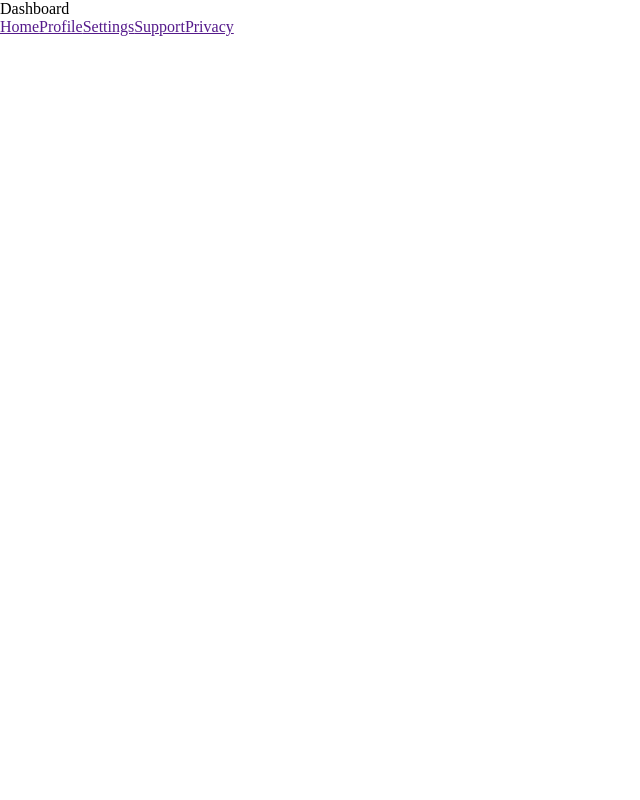
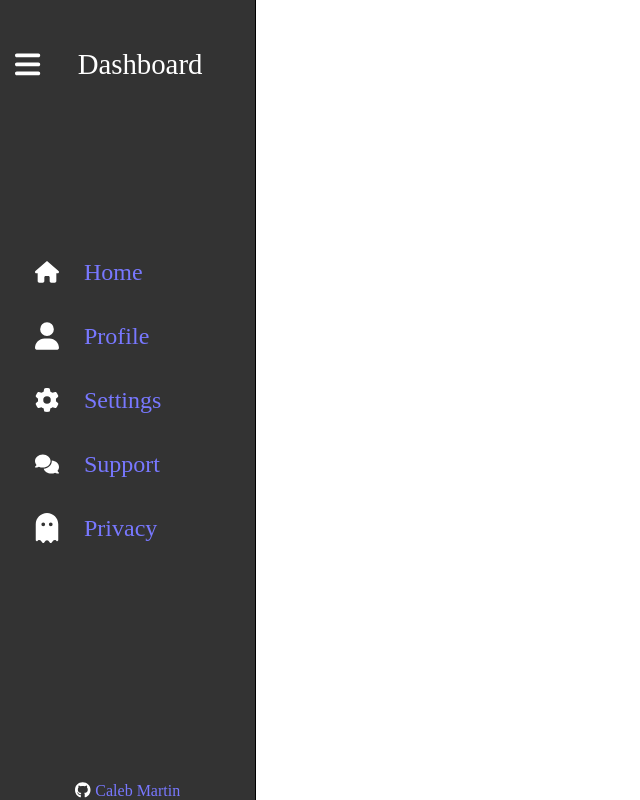
Before and after one commit to CMartin0-0/Dashboard_Project, a React (Vite) app: page / in a window 1280 px wide. Shown: the whole page, without its empty margins (0-640 px from the left). Built offline with nearby package versions, Linux system fonts and the light colour scheme.

Commit message:
feat(sidebar): finished work on sidebar
todo: revisit later to connect nav links

```diff
--- a/package.json
+++ b/package.json
@@ -11,6 +11,11 @@
     "prepare": "husky"
   },
   "dependencies": {
+    "@fortawesome/fontawesome-svg-core": "^6.7.2",
+    "@fortawesome/free-brands-svg-icons": "^6.7.2",
+    "@fortawesome/free-regular-svg-icons": "^6.7.2",
+    "@fortawesome/free-solid-svg-icons": "^6.7.2",
+    "@fortawesome/react-fontawesome": "^0.2.2",
     "react": "^19.0.0",
     "react-dom": "^19.0.0"
   },
--- a/src/App.css
+++ b/src/App.css
@@ -1,19 +1,100 @@
-/* || General styles */
+/* General Styles */
 * {
   box-sizing: border-box;
   margin: 0;
   padding: 0;
 }
 
-body {
+#root {
   height: 100vh;
   width: 100vw;
 }
 
 #base-layout {
   display: grid;
-  grid-template-columns: 20% 80%;
-  grid-template-rows: 20% 80%;
+  grid-template-columns: 20vw 1fr;
+  grid-template-rows: 10vh 1fr;
+  height: 100%;
+  width: 100%;
+}
+a {
+  text-decoration: none;
+  color: rgb(120, 120, 255);
+  grid-column: 2;
+  align-self: center;
+  margin-right: 20px;
+  margin-left: 25px;
 }
 
-/* ... */
+a:hover {
+  color: rgb(175, 175, 255);
+}
+.nav-icon {
+  grid-column: 1;
+  margin-left: 35px;
+  align-self: center;
+  height: 30px;
+  width: 24px;
+}
+
+/* --General Styles End-- */
+
+/* Sidebar Styles */
+
+#sidebar {
+  display: grid;
+  grid-template-rows: repeat(10, 10vh);
+  grid-column: 1;
+  grid-row: 1 / 3;
+  height: 100%;
+  border-right: solid 1px black;
+  background-color: rgba(0, 0, 0, 0.801);
+  color: rgb(255, 255, 255);
+}
+
+#sidebar-header {
+  display: grid;
+  grid-row: 1 / 3;
+  grid-template-columns: auto 1fr;
+  grid-template-rows: auto;
+  height: 80%;
+  width: 100%;
+  align-content: center;
+}
+
+#sidebar-icon {
+  justify-self: center;
+  align-self: center;
+  font-size: 1.8rem;
+  grid-column: 1;
+  grid-row: 1;
+  margin-left: 15px;
+}
+
+#sidebar-title {
+  grid-column: 1 / 3;
+  grid-row: 1;
+  align-self: center;
+  font-size: 1.8rem;
+  justify-self: center;
+  margin-left: 25px;
+}
+
+#sidebar-nav {
+  display: grid;
+  grid-row: 4 / 8;
+  grid-template-columns: auto 1fr;
+  grid-template-rows: repeat(5, 20%);
+  font-size: 1.5rem;
+}
+
+#gh-link {
+  grid-row: 10;
+  margin-top: auto;
+  justify-self: center;
+}
+
+#gh-icon {
+  position: relative;
+  left: 20px;
+}
--- a/src/App.tsx
+++ b/src/App.tsx
@@ -1,46 +1,69 @@
 import { ReactNode } from "react";
+import {
+  faBars,
+  faUser,
+  faGear,
+  faHouse,
+  faComments,
+  faGhost,
+} from "@fortawesome/free-solid-svg-icons";
+import { faGithub } from "@fortawesome/free-brands-svg-icons";
+import { FontAwesomeIcon } from "@fortawesome/react-fontawesome";
 import "./App.css";
 
 function App() {
   return (
     <>
       <div id="base-layout">
-        <SideBar>
+        <Sidebar>
           <Nav />
-        </SideBar>
+        </Sidebar>
       </div>
     </>
   );
 }
 
-const SideBar = ({ children }: { children: ReactNode }) => {
+const Sidebar = ({ children }: { children: ReactNode }) => {
   return (
-    <div id="sideBar">
-      <div id="sideBarHeader">
-        <a href="" id="sideBarLogo"></a>
-        <p id="sideBarTitle">Dashboard</p>
+    <div id="sidebar">
+      <div id="sidebar-header">
+        <FontAwesomeIcon icon={faBars} id="sidebar-icon" />
+        <p id="sidebar-title">Dashboard</p>
       </div>
       {children}
+      <p id="gh-link">
+        <FontAwesomeIcon icon={faGithub} id="gh-icon" />
+        <a href="https://github.com/CMartin0-0">Caleb Martin</a>
+      </p>
     </div>
   );
 };
 
 const Nav = () => {
   return (
-    <nav id="sideBarNav">
-      <a href="" id="homePage">
+    <nav id="sidebar-nav">
+      <FontAwesomeIcon icon={faHouse} id="home-icon" className="nav-icon" />
+      <a href="" id="home-page">
         Home
       </a>
-      <a href="" id="profilePage">
+      <FontAwesomeIcon icon={faUser} id="profile-icon" className="nav-icon" />
+      <a href="" id="profile-page">
         Profile
       </a>
-      <a href="" id="settingsPage">
+      <FontAwesomeIcon icon={faGear} id="settings-icon" className="nav-icon" />
+      <a href="" id="settings-page">
         Settings
       </a>
-      <a href="" id="supportPage">
+      <FontAwesomeIcon
+        icon={faComments}
+        id="support-icon"
+        className="nav-icon"
+      />
+      <a href="" id="support-page">
         Support
       </a>
-      <a href="" id="privacyPage">
+      <FontAwesomeIcon icon={faGhost} id="privacy-icon" className="nav-icon" />
+      <a href="" id="privacy-page">
         Privacy
       </a>
     </nav>
```
Also changed, not shown: 1 other file (tests, documents, lock files or other folders).
